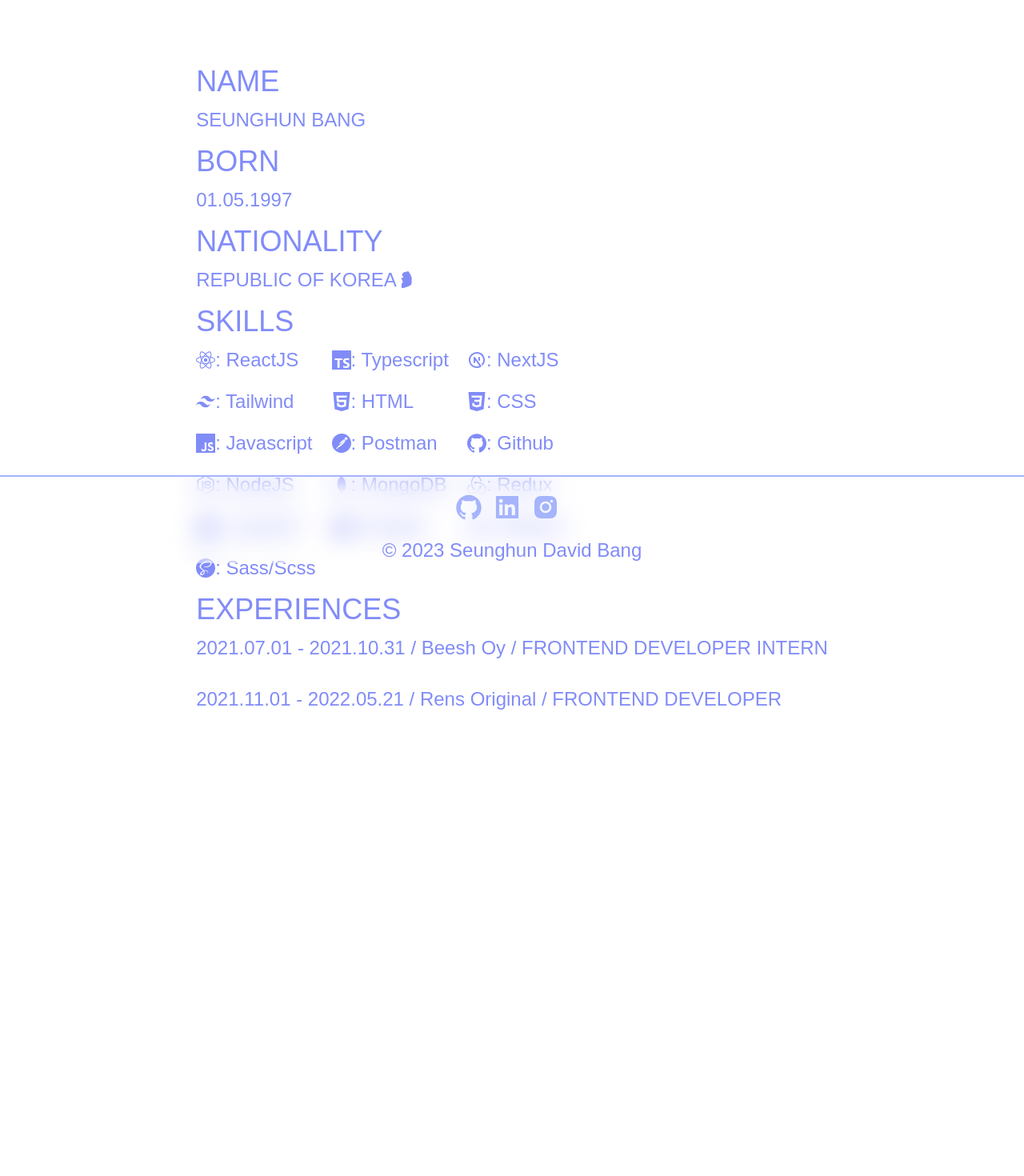
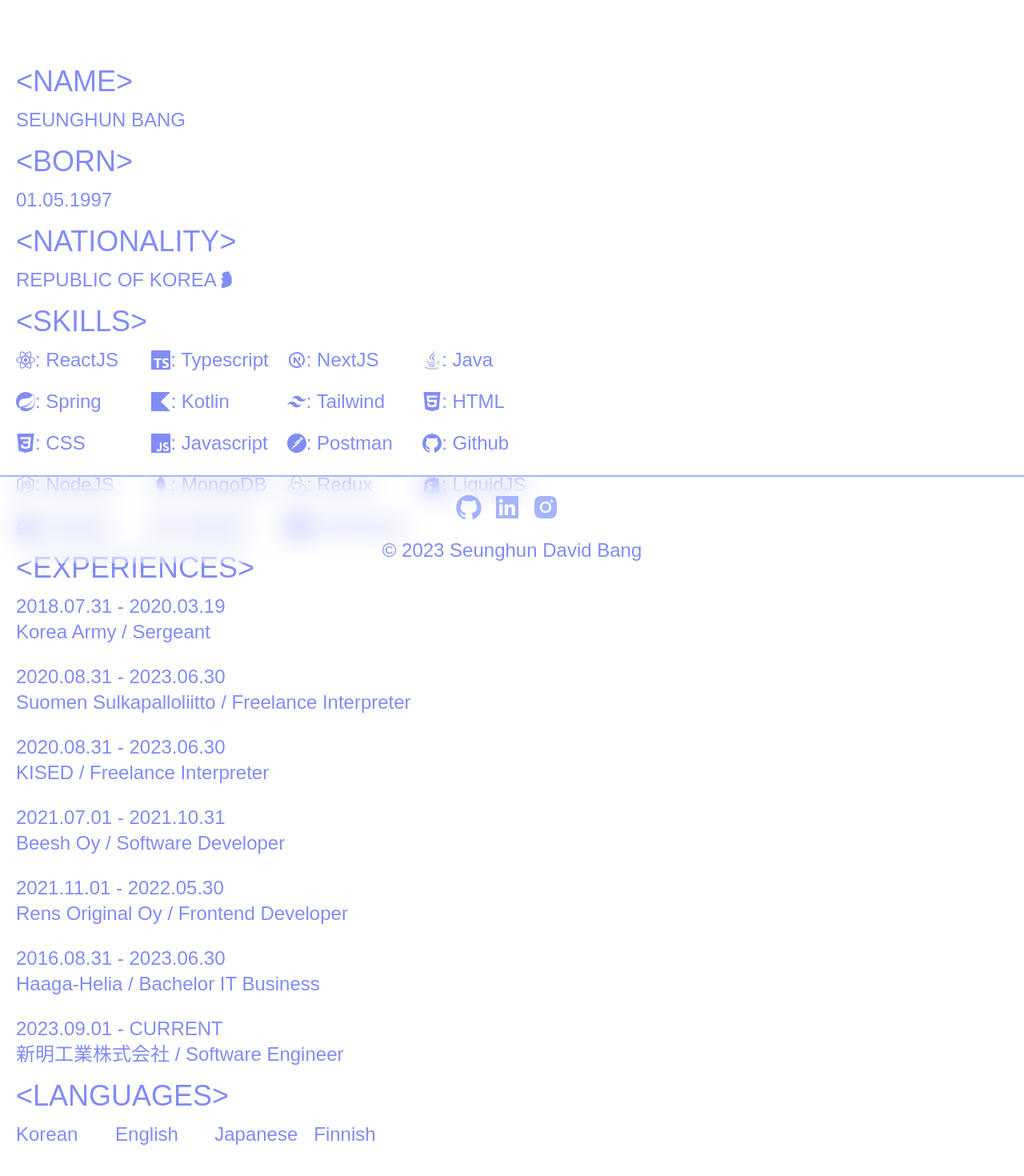
Before and after one commit to a1603169/pwa-nextjs-tailwindcss-blog, a Next.js app: page /about in a window 1280 px wide. Shown: the part 96-1566 px from the top of the page at 80% size. Before the commit the page ends 1106 px from the top, so only its background shows below. Built offline with nearby package versions, Linux system fonts and the light colour scheme.

Commit message:
Initialize BLOG post with fixing base styling

```diff
--- a/components/WebLayout.tsx
+++ b/components/WebLayout.tsx
@@ -61,6 +61,13 @@ export default function Layout({ children }: layoutProps) {
                 >
                   RESUME
                 </a>
+              </li>
+              <li
+                className={
+                  router.pathname === "/blog" ? linkStyleActive : linkStyle
+                }
+              >
+                <Link href="/blog">BLOG</Link>
               </li>
               <li
                 className={
@@ -131,7 +138,7 @@ export default function Layout({ children }: layoutProps) {
         </nav>
       </div>
 
-      <main className="pb-10 pt-20">{children}</main>
+      <main className="pb-20 pt-20">{children}</main>
 
       <footer className="fixed bottom-0 right-0 left-0 max-lg:relative backdrop-blur-lg">
         <SocialLinks />
--- a/pages/about/index.tsx
+++ b/pages/about/index.tsx
@@ -1,5 +1,6 @@
 import Transition from "@/components/Transition";
 import { GiSouthKorea } from "react-icons/gi";
+import { FaJava } from "react-icons/fa";
 import {
   SiSass,
   SiReact,
@@ -13,35 +14,76 @@ import {
   SiShopify,
   SiMongodb,
   SiRedux,
+  SiKotlin,
+  SiSpring,
 } from "react-icons/si";
 import { TbBrandNextjs } from "react-icons/tb";
 import { FaNodeJs } from "react-icons/fa";
+
+const EXPERIENCES = [
+  {
+    title: "Korea Army",
+    date: "2018.07.31 - 2020.03.19",
+    description: "Sergeant",
+  },
+  {
+    title: "Suomen Sulkapalloliitto",
+    date: "2020.08.31 - 2023.06.30",
+    description: "Freelance Interpreter",
+  },
+  {
+    title: "KISED",
+    date: "2020.08.31 - 2023.06.30",
+    description: "Freelance Interpreter",
+  },
+  {
+    title: "Beesh Oy",
+    date: "2021.07.01 - 2021.10.31",
+    description: "Software Developer",
+  },
+  {
+    title: "Rens Original Oy",
+    date: "2021.11.01 - 2022.05.30",
+    description: "Frontend Developer",
+  },
+  {
+    title: "Haaga-Helia",
+    date: "2016.08.31 - 2023.06.30",
+    description: "Bachelor IT Business",
+  },
+  {
+    title: "新明工業株式会社",
+    date: "2023.09.01 - CURRENT",
+    description: "Software Engineer",
+  },
+];
+
 export default function AboutPage() {
   return (
     <Transition>
-      <div className="flex justify-center pb-20 mx-5">
+      <div className="flex pb-40 mx-5">
         <div className="flex flex-col justify-center items-start text-indigo-400">
           <div>
-            <h1 className="text-4xl mb-3 max-lg:text-3xl">NAME</h1>
+            <h1 className="text-4xl mb-3 max-lg:text-3xl">{`<NAME>`}</h1>
             <p className="text-2xl max-lg:text-lg">SEUNGHUN BANG</p>
           </div>
-          <br className="my-5" />
+          <br className="my-14" />
           <div>
-            <h1 className="text-4xl mb-3 max-lg:text-3xl">BORN</h1>
+            <h1 className="text-4xl mb-3 max-lg:text-3xl">{`<BORN>`}</h1>
             <p className="text-2xl max-lg:text-lg">01.05.1997</p>
           </div>
-          <br className="my-5" />
+          <br className="my-14" />
           <div>
-            <h1 className="text-4xl mb-3 max-lg:text-3xl">NATIONALITY</h1>
-            <p className="text-2xl flex max-lg:text-lg flex items-center">
+            <h1 className="text-4xl mb-3 max-lg:text-3xl">{`<NATIONALITY>`}</h1>
+            <p className="text-2xl flex max-lg:text-lg items-center">
               REPUBLIC OF KOREA
               <GiSouthKorea />
             </p>
           </div>
-          <br className="my-5" />
+          <br className="my-14" />
           <div>
-            <h1 className="text-4xl mb-3 max-lg:text-3xl">SKILLS</h1>
-            <div className="grid grid-cols-3 gap-5 text-2xl">
+            <h1 className="text-4xl mb-3 max-lg:text-3xl">{`<SKILLS>`}</h1>
+            <div className="grid grid-cols-4 gap-5 text-2xl">
               <div className="flex items-center max-lg:text-lg max-md:text-xs">
                 <SiReact />: ReactJS
               </div>
@@ -50,6 +92,15 @@ export default function AboutPage() {
               </div>
               <div className="flex items-center max-lg:text-lg max-md:text-xs">
                 <TbBrandNextjs /> : NextJS
+              </div>
+              <div className="flex items-center max-lg:text-lg max-md:text-xs">
+                <FaJava /> : Java
+              </div>
+              <div className="flex items-center max-lg:text-lg max-md:text-xs">
+                <SiSpring /> : Spring
+              </div>
+              <div className="flex items-center max-lg:text-lg max-md:text-xs">
+                <SiKotlin /> : Kotlin
               </div>
               <div className="flex items-center max-lg:text-lg max-md:text-xs">
                 <SiTailwindcss /> : Tailwind
@@ -92,22 +143,39 @@ export default function AboutPage() {
               </div>
             </div>
           </div>
-          <br className="my-5" />
+          <br className="my-14" />
           <div>
-            <h1 className="text-4xl mb-3 max-lg:text-3xl">EXPERIENCES</h1>
+            <h1 className="text-4xl mb-3 max-lg:text-3xl">{`<EXPERIENCES>`}</h1>
             <ul className="text-2xl max-lg:text-lg">
-              <li>
-                <p>
-                  2021.07.01 - 2021.10.31 / Beesh Oy / FRONTEND DEVELOPER INTERN
-                </p>
-              </li>
-              <br />
-              <li>
-                <p>
-                  2021.11.01 - 2022.05.21 / Rens Original / FRONTEND DEVELOPER{" "}
-                </p>
-              </li>
+              <div className="grid gap-6 grid-flow-row">
+                {EXPERIENCES.map((experience, idx) => (
+                  <li key={idx} className="flex flex-col justify-between dire">
+                    <p>{experience.date}</p>
+                    <p>
+                      {experience.title} / {experience.description}
+                    </p>
+                  </li>
+                ))}
+              </div>
             </ul>
+          </div>
+          <br className="my-14" />
+          <div>
+            <h1 className="text-4xl mb-3 max-lg:text-3xl">{`<LANGUAGES>`}</h1>
+            <div className="grid grid-cols-4 gap-5 text-2xl">
+              <div className="flex items-center max-lg:text-lg max-md:text-xs">
+                Korean
+              </div>
+              <div className="flex items-center max-lg:text-lg max-md:text-xs">
+                English
+              </div>
+              <div className="flex items-center max-lg:text-lg max-md:text-xs">
+                Japanese
+              </div>
+              <div className="flex items-center max-lg:text-lg max-md:text-xs">
+                Finnish
+              </div>
+            </div>
           </div>
         </div>
       </div>
--- /dev/null
+++ b/pages/blog/index.tsx
@@ -0,0 +1,5 @@
+export default function Blog() {
+  return (
+    <div>Blog</div>
+  )
+}
```
